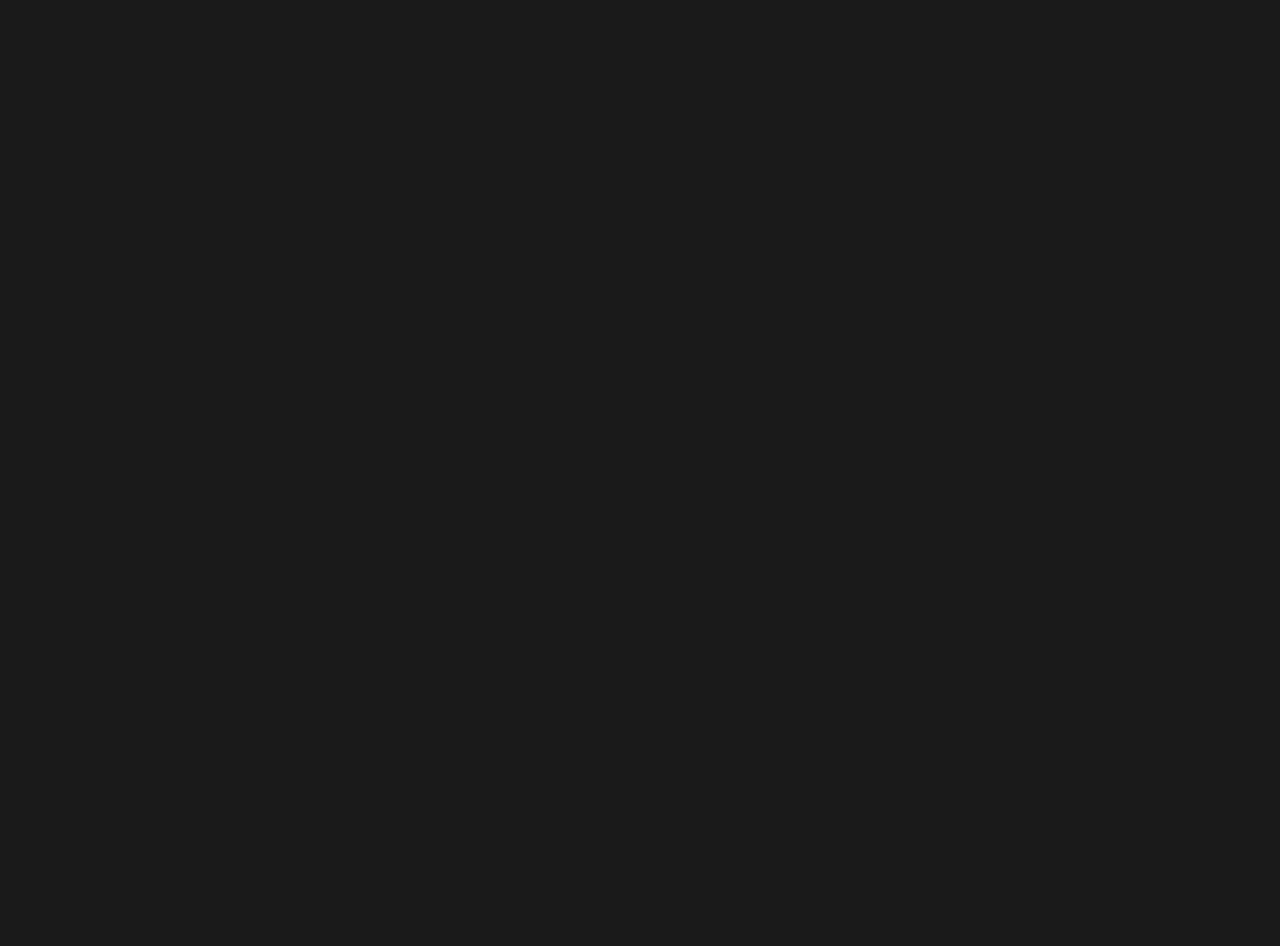
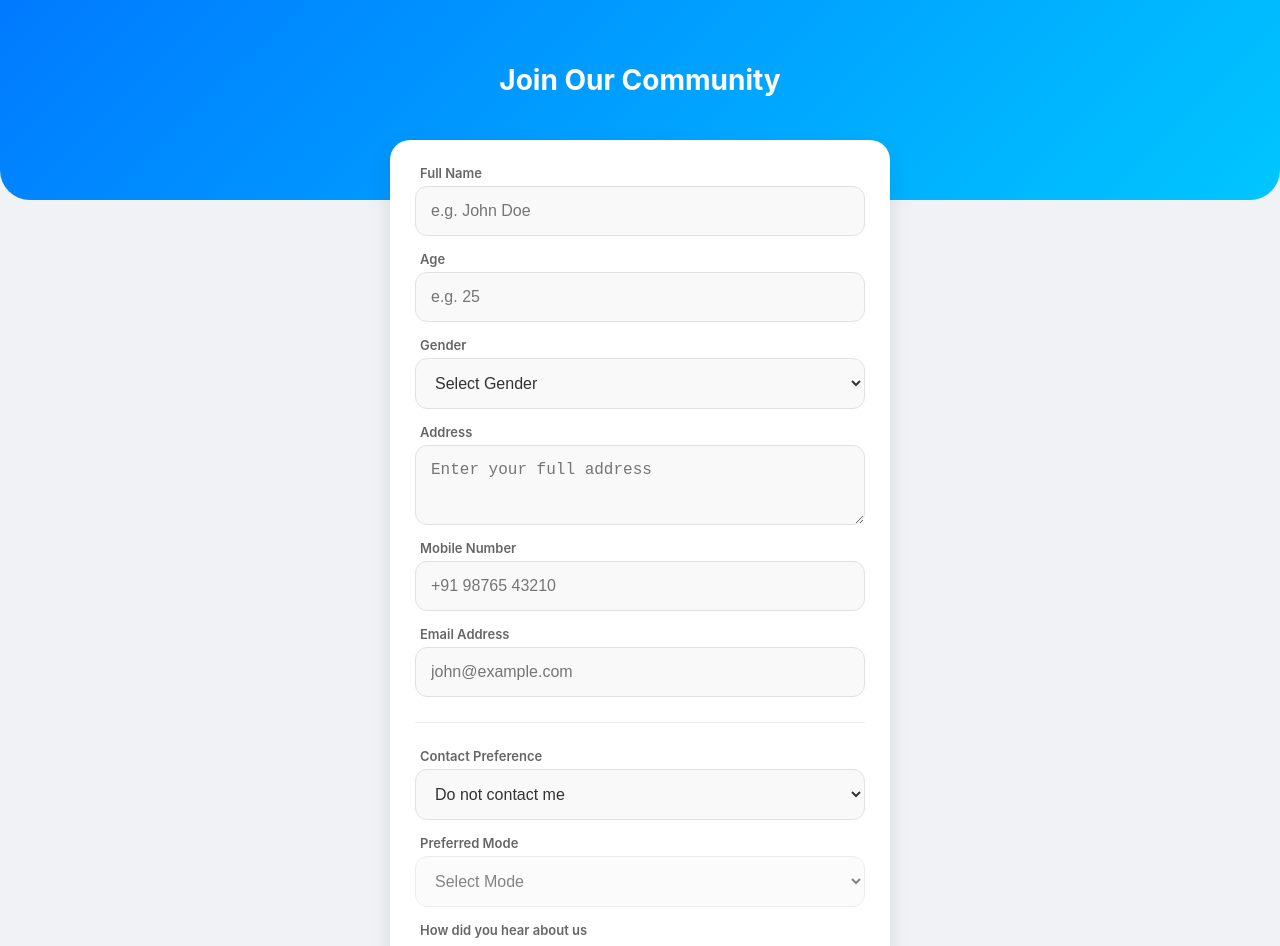
Before and after one commit to kingpaulsolomon/my-app, a plain HTML site: page index.html in a window 1280 px wide. Shown: the top 946 px of the page. Before the commit the page ends 800 px from the top, so only its background shows below. Drawn offline with Linux system fonts and the light colour scheme.

Commit message:
Update index.html

```diff
--- a/index.html
+++ b/index.html
@@ -3,7 +3,7 @@
 <head>
     <meta charset="UTF-8">
     <meta name="viewport" content="width=device-width, initial-scale=1.0, maximum-scale=1.0, user-scalable=no">
-    <title>Registration Form</title>
+    <title>Registration</title>
 
     <link rel="manifest" href="manifest.json">
     <meta name="apple-mobile-web-app-capable" content="yes">
@@ -11,42 +11,182 @@
     <link rel="apple-touch-icon" href="icon-192.png">
 
     <style>
+        /* --- GLOBAL STYLES --- */
         body {
             font-family: -apple-system, BlinkMacSystemFont, "Segoe UI", Roboto, sans-serif;
-            background-color: #1a1a1a;
-            color: white;
-            padding: 20px;
-            /* iOS Safe Area handling */
-            padding-top: env(safe-area-inset-top);
+            background-color: #f0f2f5; /* Light grey background for contrast */
+            color: #333;
+            margin: 0;
+            padding: 0;
             padding-bottom: env(safe-area-inset-bottom);
         }
 
-        .container {
-            max-width: 600px;
-            margin: 0 auto;
+        /* --- HEADER BANNER --- */
+        .header {
+            background: linear-gradient(135deg, #007AFF, #00C6FF);
+            height: 200px;
+            border-bottom-left-radius: 30px;
+            border-bottom-right-radius: 30px;
+            display: flex;
+            align-items: center;
+            justify-content: center;
+            color: white;
+            text-align: center;
+            padding-top: env(safe-area-inset-top);
         }
 
-        h1 { text-align: center; margin-bottom: 25px; }
+        .header h1 {
+            margin: 0;
+            font-size: 28px;
+            font-weight: 700;
+            margin-top: -40px; /* Pull text up slightly */
+        }
 
+        /* --- THE CARD (The box containing the form) --- */
+        .container {
+            max-width: 500px;
+            margin: -60px auto 20px auto; /* Pulls the card UP into the header */
+            padding: 0 20px;
+            position: relative;
+            z-index: 10;
+        }
+
+        .card {
+            background-color: white;
+            border-radius: 20px;
+            padding: 25px;
+            box-shadow: 0 10px 25px rgba(0,0,0,0.1); /* Soft shadow */
+        }
+
+        /* --- FORM FIELDS --- */
         form { display: flex; flex-direction: column; gap: 15px; }
 
+        .input-group {
+            display: flex;
+            flex-direction: column;
+        }
+
         label {
-            font-size: 14px;
-            color: #ccc;
-            margin-bottom: -10px;
+            font-size: 13px;
+            font-weight: 600;
+            color: #666;
+            margin-bottom: 5px;
             margin-left: 5px;
         }
 
         input, select, textarea {
             padding: 15px;
             border-radius: 12px;
-            border: 1px solid #333;
-            background-color: #2a2a2a;
-            color: white;
+            border: 1px solid #e1e1e1;
+            background-color: #f9f9f9;
+            color: #333;
             font-size: 16px;
             width: 100%;
             box-sizing: border-box;
             outline: none;
+            transition: all 0.2s;
         }
 
-        input:focus, select
+        input:focus, select:focus, textarea:focus {
+            border-color: #007AFF;
+            background-color: white;
+            box-shadow: 0 0 0 3px rgba(0,122,255,0.1);
+        }
+
+        textarea { resize: vertical; min-height: 80px; }
+
+        /* --- SUBMIT BUTTON --- */
+        button {
+            background-color: #007AFF;
+            color: white;
+            border: none;
+            padding: 18px;
+            font-size: 18px;
+            font-weight: bold;
+            border-radius: 12px;
+            margin-top: 10px;
+            cursor: pointer;
+            box-shadow: 0 4px 12px rgba(0,122,255,0.3);
+        }
+        button:active { transform: scale(0.98); background-color: #0056b3; }
+
+        /* --- FOOTER --- */
+        .footer {
+            text-align: center;
+            padding: 20px;
+            color: #888;
+            font-size: 12px;
+        }
+        .footer a { color: #007AFF; text-decoration: none; }
+
+    </style>
+</head>
+<body>
+
+    <div class="header">
+        <h1>Join Our Community</h1>
+    </div>
+
+    <div class="container">
+        <div class="card">
+
+            <form action="https://formspree.io/f/YOUR_FORMSPREE_ID" method="POST">
+
+                <div class="input-group">
+                    <label>Full Name</label>
+                    <input type="text" name="name" placeholder="e.g. John Doe" required>
+                </div>
+
+                <div class="input-group">
+                    <label>Age</label>
+                    <input type="number" name="age" placeholder="e.g. 25" min="1" max="120">
+                </div>
+
+                <div class="input-group">
+                    <label>Gender</label>
+                    <select name="gender">
+                        <option value="" disabled selected>Select Gender</option>
+                        <option value="male">Male</option>
+                        <option value="female">Female</option>
+                        <option value="other">Other</option>
+                    </select>
+                </div>
+
+                <div class="input-group">
+                    <label>Address</label>
+                    <textarea name="address" placeholder="Enter your full address"></textarea>
+                </div>
+
+                <div class="input-group">
+                    <label>Mobile Number</label>
+                    <input type="tel" name="mobile" placeholder="+91 98765 43210" required>
+                </div>
+
+                <div class="input-group">
+                    <label>Email Address</label>
+                    <input type="email" name="email" placeholder="john@example.com" required>
+                </div>
+
+                <hr style="border: 0; border-top: 1px solid #eee; margin: 10px 0;">
+
+                <div class="input-group">
+                    <label>Contact Preference</label>
+                    <select id="contactConsent" name="contact_consent" onchange="toggleContactMode()">
+                        <option value="no" selected>Do not contact me</option>
+                        <option value="yes">Yes, contact me</option>
+                    </select>
+                </div>
+
+                <div class="input-group">
+                    <label>Preferred Mode</label>
+                    <select id="contactMode" name="contact_mode" disabled style="opacity: 0.6;">
+                        <option value="" disabled selected>Select Mode</option>
+                        <option value="call">Call</option>
+                        <option value="whatsapp">WhatsApp</option>
+                        <option value="email">Email</option>
+                        <option value="all">Any Method</option>
+                    </select>
+                </div>
+
+                <div class="input-group">
+                    <label>How did you hear about us
```
